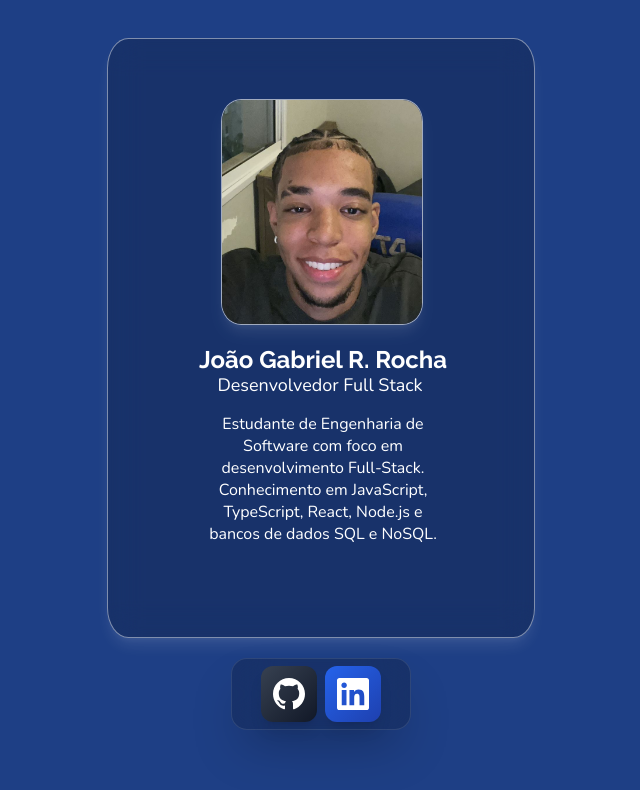
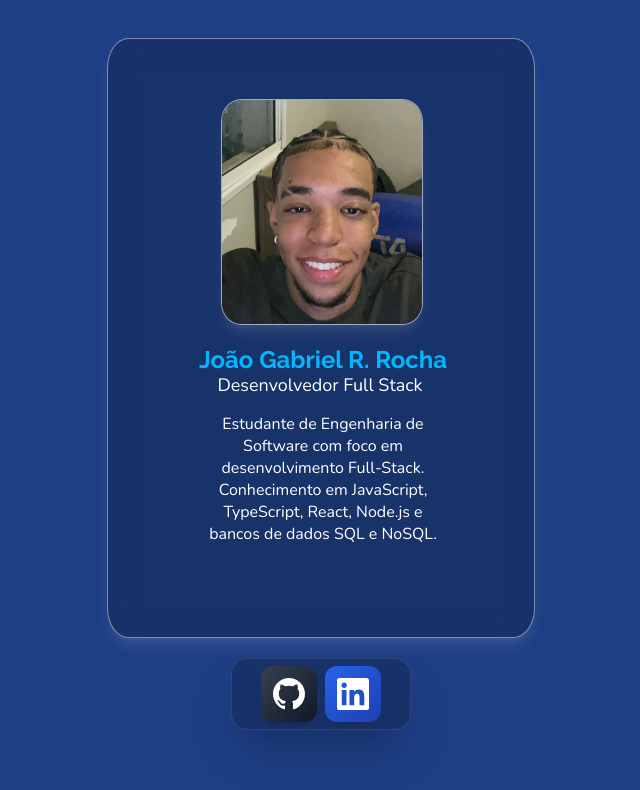
Before and after one commit to joaogabrieldev/projeto-profile-card, a plain HTML site: page index.html in a window 1280 px wide. In both pictures the pointer is over the element "João Gabriel R. Rocha". Shown: the whole page, without its empty margins (319-959 px from the left). Drawn offline with nearby package versions, Linux system fonts and the light colour scheme.

Commit message:
Update index.css

```diff
--- a/src/styles/index.css
+++ b/src/styles/index.css
@@ -77,6 +77,12 @@ body:has(.card:hover) #profile img {
   color: white;
 
   font-family: "Raleway";
+
+  transition: color 0.2s cubic-bezier(0.17, 0.52, 0.62, 0.91);
+}
+
+body:has(.card:hover) #profile-name {
+  color: #00b7ff;
 }
 
 #profile-description {
```
